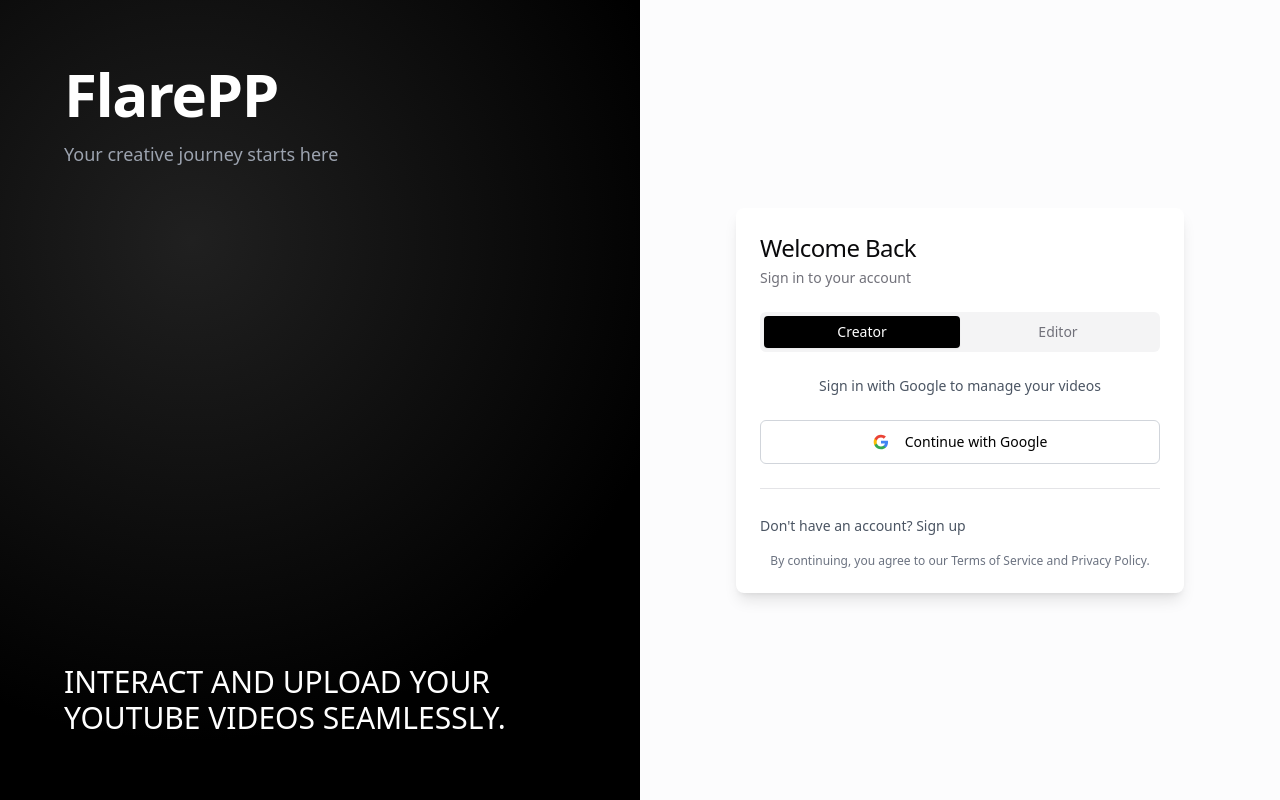
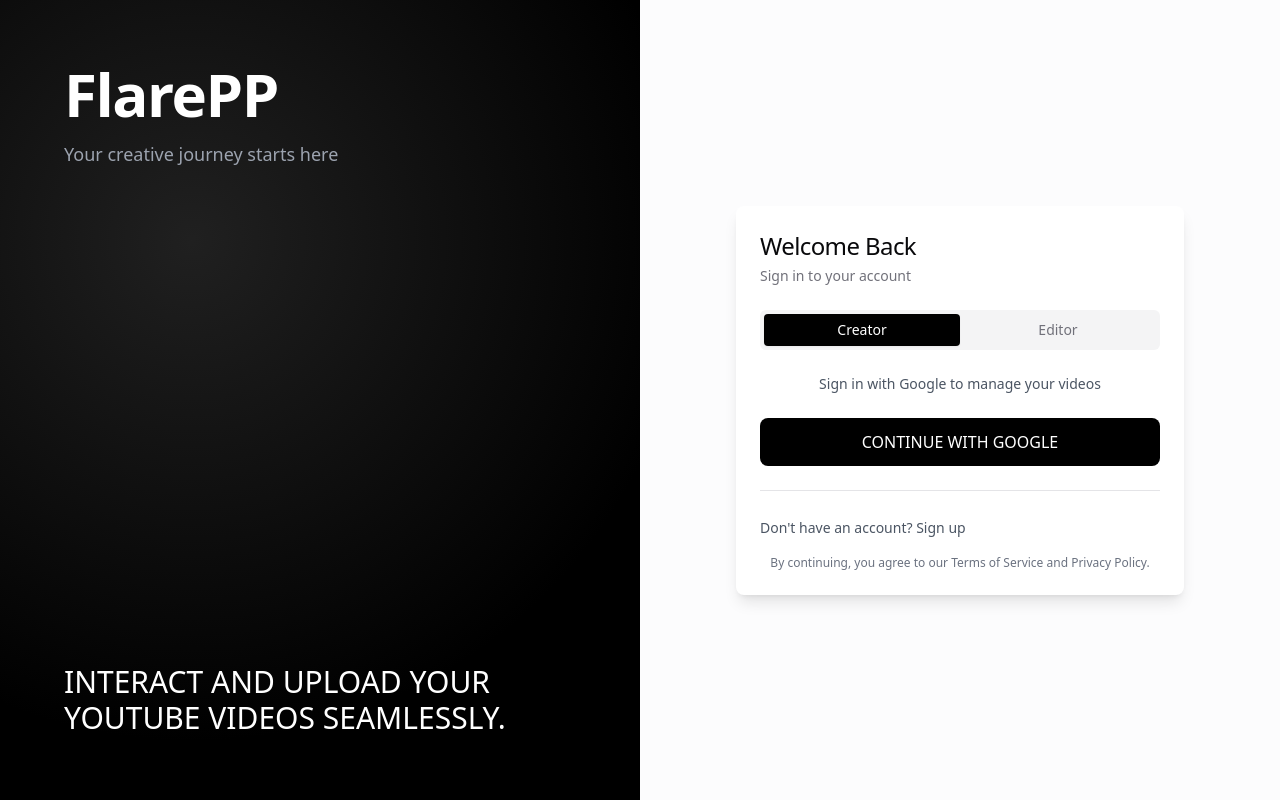
Before and after one commit to akshxt25/FlareP, a React (Vite) app in the folder client/: page /login in a window 1280 px wide. Built offline with nearby package versions, Linux system fonts and the light colour scheme.

Commit message:
OAuth SETUP FOR CREATOR DONE.

```diff
--- a/client/src/components/Login.jsx
+++ b/client/src/components/Login.jsx
@@ -18,49 +18,25 @@
 import { Separator } from "@/components/ui/separator";
 import { LucideLoader, LucideLogIn } from "lucide-react";
 import { login, updateUserRole } from "@/redux/reducers/userSlice";
+import OAuth from "./OAuth/OAuth";
 
-const GoogleButton = ({ loading, onClick }) => (
+const GoogleButton = ({ loading, role }) => {
+  if (loading) {
+    return (
       <Button
-    onClick={onClick}
         variant="outline"
         className="w-full bg-white text-black border-gray-300 hover:bg-gray-50 h-11 px-8"
-    disabled={loading}
+        disabled
       >
-    {loading ? (
-      <>
         <LucideLoader className="animate-spin mr-2 h-4 w-4" />
         <span>Connecting...</span>
-      </>
-    ) : (
-      <>
-        <svg
-          className="mr-2 h-4 w-4"
-          xmlns="http://www.w3.org/2000/svg"
-          viewBox="0 0 24 24"
-        >
-          <path
-            d="M22.56 12.25c0-.78-.07-1.53-.2-2.25H12v4.26h5.92c-.26 1.37-1.04 2.53-2.21 3.31v2.77h3.57c2.08-1.92 3.28-4.74 3.28-8.09z"
-            fill="#4285F4"
-          />
-          <path
-            d="M12 23c2.97 0 5.46-.98 7.28-2.66l-3.57-2.77c-.98.66-2.23 1.06-3.71 1.06-2.86 0-5.29-1.93-6.16-4.53H2.18v2.84C3.99 20.53 7.7 23 12 23z"
-            fill="#34A853"
-          />
-          <path
-            d="M5.84 14.09c-.22-.66-.35-1.36-.35-2.09s.13-1.43.35-2.09V7.07H2.18C1.43 8.55 1 10.22 1 12s.43 3.45 1.18 4.93l2.85-2.22.81-.62z"
-            fill="#FBBC05"
-          />
-          <path
-            d="M12 5.38c1.62 0 3.06.56 4.21 1.64l3.15-3.15C17.45 2.09 14.97 1 12 1 7.7 1 3.99 3.47 2.18 7.07l3.66 2.84c.87-2.6 3.3-4.53 6.16-4.53z"
-            fill="#EA4335"
-          />
-          <path d="M1 1h22v22H1z" fill="none" />
-        </svg>
-        Continue with Google
-      </>
-    )}
       </Button>
     );
+  }
+
+  // Use the OAuth component instead of a custom button
+  return <OAuth role={role} />;
+};
 
 const LeftSection = () => (
   <div className="hidden lg:flex flex-col justify-between p-8 md:p-12 lg:p-16 bg-black text-white relative overflow-hidden">
@@ -200,22 +176,6 @@
     [dispatch]
   );
 
-  const handleGoogleAuth = useCallback(async () => {
-    if (requestInProgress.current) return;
-
-    try {
-      requestInProgress.current = true;
-      setLoading(true);
-      setError(null);
-      window.location.href = "http://localhost:3000/api/auth/google";
-    } catch (e) {
-      setError("Failed to connect with Google");
-    } finally {
-      requestInProgress.current = false;
-      setLoading(false);
-    }
-  }, []);
-
   const handleEditorSubmit = useCallback(
     async (formData) => {
       if (requestInProgress.current) return;
@@ -327,7 +287,7 @@
                     <p className="text-sm text-gray-600 text-center">
                       Sign in with Google to manage your videos
                     </p>
-                    <GoogleButton loading={loading} onClick={handleGoogleAuth} />
+                    <GoogleButton loading={loading} role={role} />
                   </div>
                 </TabsContent>
 
--- a/client/src/components/OAuth/OAuth.jsx
+++ b/client/src/components/OAuth/OAuth.jsx
@@ -94,13 +94,15 @@
     };
 
     return (
-        <button
+        <div className="flex items-center justify-center">
+            <button
             onClick={handleGoogleClick}
             type="button"
-            className="bg-red-700 text-white p-3 rounded-lg uppercase hover:opacity-95 flex-1"
+            className="bg-black text-white p-3 rounded-lg uppercase hover:opacity-95 flex-1"
         >
             Continue With Google
         </button>
+        </div>
     );
 };
 
--- /dev/null
+++ b/client/src/components/creatorComponents/Home.jsx
@@ -0,0 +1,9 @@
+import React from 'react'
+
+function Home() {
+  return (
+    <div>Creators' Home</div>
+  )
+}
+
+export default Home
```
Lines whose indentation alone changed are shown as unchanged.
